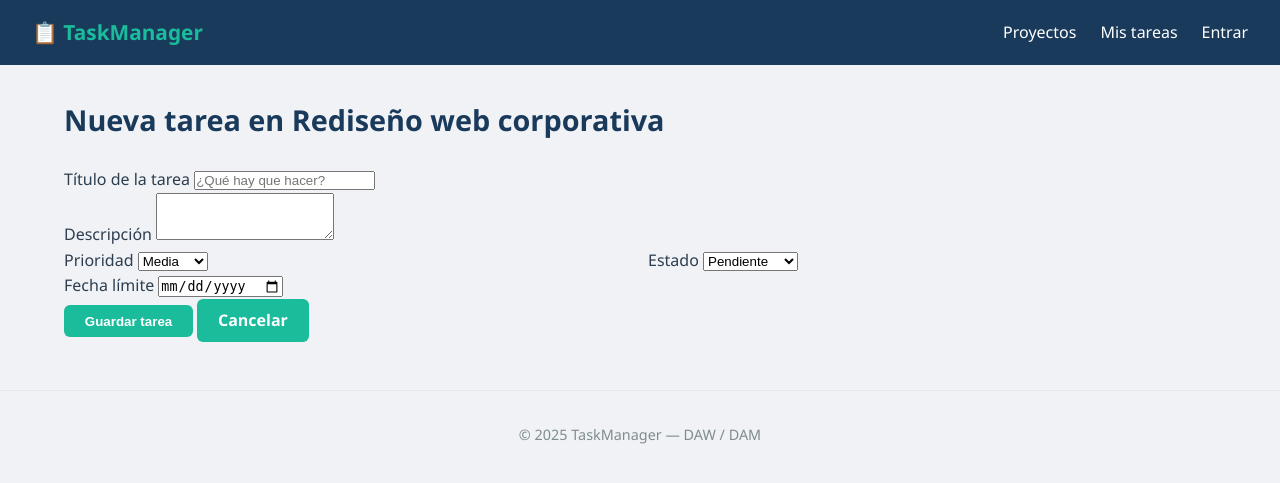
After one commit to alfoonsso/TaskManager, a Flask app: page /proyectos/1/tareas/nueva in a window 1280 px wide. The commit adds this page. Shown: the top 483 px of the page. Run offline with Flask 3, Linux system fonts and the light colour scheme.

Commit message:
feat: formulario de tareas con prioridad, estado y eliminacion

```diff
--- a/web/app/routes/projects.py
+++ b/web/app/routes/projects.py
@@ -47,8 +47,7 @@ def nuevo():
         'id': CONTADOR,
         'titulo': form.titulo.data,
         'descripcion': form.descripcion.data or '',
-        'fecha_limite':str(form.fecha_limite.data) if
-        form.fecha_limite.data else None,
+        'fecha_limite':str(form.fecha_limite.data) if form.fecha_limite.data else None,
         'estado': 'activo',
         'tareas': []
         }
@@ -82,12 +81,10 @@ def editar(pid):
         # Actualizar los datos del proyecto
         proyecto['titulo'] = form.titulo.data
         proyecto['descripcion'] = form.descripcion.data or ''
-        proyecto['fecha_limite']= str(form.fecha_limite.data)
-        if form.fecha_limite.data:
-            flash('Proyecto actualizado correctamente.', 'success')
-            return redirect(url_for('projects.detalle', pid=pid))
-        else:
-            return None
+        proyecto['fecha_limite']= str(form.fecha_limite.data) if form.fecha_limite.data else None
+
+        flash('Proyecto actualizado correctamente.', 'success')
+        return redirect(url_for('projects.detalle', pid=pid))
 
     return render_template('projects/form.html',
                             form=form,
--- a/web/app/routes/tasks.py
+++ b/web/app/routes/tasks.py
@@ -1,28 +1,83 @@
-from flask import Blueprint, render_template
-from .projects import PROYECTOS
+# web/app/routes/tasks.py
+from flask import Blueprint, render_template, flash, redirect, url_for, request, abort
+from app.forms import TareaForm
 
 tasks = Blueprint('tasks', __name__)
+# Referencia a la lista de proyectos (en U04 vendrá de la BD)
+# Por ahora importamos la lista de projects.py
+from app.routes.projects import PROYECTOS
+@tasks.route('/proyectos/<int:pid>/tareas/nueva', methods=['GET', 'POST'])
+def nueva(pid):
+    proyecto = next((p for p in PROYECTOS if p['id'] == pid), None)
+    if not proyecto:
+        abort(404)
+    form = TareaForm()
+    if form.validate_on_submit():
+        # Calcular el próximo ID de tarea
+        todas_tareas = [t for p in PROYECTOS for t in p['tareas']]
+        nuevo_id = max((t['id'] for t in todas_tareas), default=0) + 1
+        nueva_tarea = {
+            'id': nuevo_id,
+            'titulo': form.titulo.data,
+            'descripcion': form.descripcion.data or '',
+            'prioridad': form.prioridad.data,
+            'estado': form.estado.data,
+            'fecha_limite':str(form.fecha_limite.data) if
+            form.fecha_limite.data else None,
+        }
+        proyecto['tareas'].append(nueva_tarea)
+        flash(f'Tarea "{nueva_tarea["titulo"]}" creada.', 'success')
+        return redirect(url_for('projects.detalle', pid=pid))
 
-ORDEN = {'urgente': 0, 'alta': 1, 'media': 2, 'baja': 3}
+    return render_template('tasks/form.html',
+                            form=form,
+                            proyecto=proyecto,
+                            titulo_pagina=f'Nueva tarea en {proyecto["titulo"]}')
 
-@tasks.route('/tareas')
+@tasks.route('/proyectos/<int:pid>/tareas/<int:tid>/editar', methods=['GET',
+'POST'])
+def editar(pid, tid):
+    proyecto = next((p for p in PROYECTOS if p['id'] == pid), None)
+    tarea = next((t for t in proyecto['tareas'] if t['id'] == tid), None) if proyecto else None
+    if not proyecto or not tarea:
+        abort(404)
+
+    form = TareaForm(data=tarea)
+    if form.validate_on_submit():
+        tarea['titulo'] = form.titulo.data
+        tarea['descripcion'] = form.descripcion.data or ''
+        tarea['prioridad'] = form.prioridad.data
+        tarea['estado'] = form.estado.data
+        tarea['fecha_limite']= str(form.fecha_limite.data) if form.fecha_limite.data else None
+        flash('Tarea actualizada.', 'success')
+        return redirect(url_for('projects.detalle', pid=pid))
+
+    return render_template('tasks/form.html',
+                            form=form,
+                            proyecto=proyecto,
+                            titulo_pagina=f'Editar tarea')
+
+@tasks.route('/proyectos/<int:pid>/tareas/<int:tid>/eliminar',
+methods=['POST'])
+def eliminar(pid, tid):
+    proyecto = next((p for p in PROYECTOS if p['id'] == pid), None)
+    if not proyecto:
+        abort(404)
+
+    proyecto['tareas'] = [t for t in proyecto['tareas'] if t['id'] != tid]
+    flash('Tarea eliminada.', 'success')
+    return redirect(url_for('projects.detalle', pid=pid))
+
+@tasks.route('/mis-tareas')
 def mis_tareas():
+    # Recopilar todas las tareas de todos los proyectos
     todas = []
-    for proyecto in PROYECTOS:
-        for tarea in proyecto['tareas']:
-            tarea['proyecto'] = proyecto['titulo']
-            todas.append(tarea)
-    todas.sort(key=lambda t: ORDEN.get(t['prioridad'], 99))
+    for p in PROYECTOS:
+        for t in p['tareas']:
+            todas.append({**t, 'proyecto': p['titulo'], 'proyecto_id': p['id']})
+
+    # Ordenar por prioridad
+    orden = {'urgente': 0, 'alta': 1, 'media': 2, 'baja': 3}
+    todas.sort(key=lambda t: orden.get(t['prioridad'], 99))
+
     return render_template('tasks/lista.html', tareas=todas)
-
-@tasks.route('/<int:pid>/tareas/nueva')
-def nueva(pid):
-    return "Nueva tarea (Próximamente)"
-
-@tasks.route('/<int:pid>/tareas/<int:tid>/editar')
-def editar(pid, tid):
-    return "Editar tarea (Próximamente)"
-
-@tasks.route('/<int:pid>/tareas/<int:tid>/eliminar', methods=['POST'])
-def eliminar(pid, tid):
-    return "Eliminar tarea (Próximamente)"
--- /dev/null
+++ b/web/app/templates/tasks/form.html
@@ -0,0 +1,47 @@
+<!-- web/app/templates/tasks/form.html -->
+{% extends 'base.html' %}
+{% block title %}{{ titulo_pagina }} — TaskManager{% endblock %}
+
+{% block content %}
+<div class='page-header'>
+    <h1>{{ titulo_pagina }}</h1>
+</div>
+
+<div class='form-card'>
+    <form method='POST' novalidate>
+        {{ form.hidden_tag() }}
+        <div class='campo {% if form.titulo.errors %}con-error{% endif %}'>
+            {{ form.titulo.label }}
+            {{ form.titulo(class='input', placeholder='¿Qué hay que hacer?') }}
+            {% for error in form.titulo.errors %}
+                <p class='error-msg'>{{ error }}</p>
+            {% endfor %}
+        </div>
+        <div class='campo'>
+            {{ form.descripcion.label }}
+            {{ form.descripcion(class='textarea', rows='3') }}
+        </div>
+
+        {# Fila con dos campos en paralelo #}
+        <div style='display:grid; grid-template-columns:1fr 1fr; gap:1rem'>
+            <div class='campo'>
+                {{ form.prioridad.label }}
+                {{ form.prioridad(class='select') }}
+            </div>
+            <div class='campo'>
+                {{ form.estado.label }}
+                {{ form.estado(class='select') }}
+            </div>
+        </div>
+        <div class='campo'>
+            {{ form.fecha_limite.label }}
+            {{ form.fecha_limite(class='input') }}
+        </div>
+
+        <div class='form-acciones'>
+            {{ form.submit(class='btn') }}
+            <a href="{{ url_for('projects.lista') }}" class='btn btnsec'>Cancelar</a>
+        </div>
+    </form>
+</div>
+{% endblock %}
```
Also changed, not shown: web/app/templates/projects/detalle.html (indentation only).
